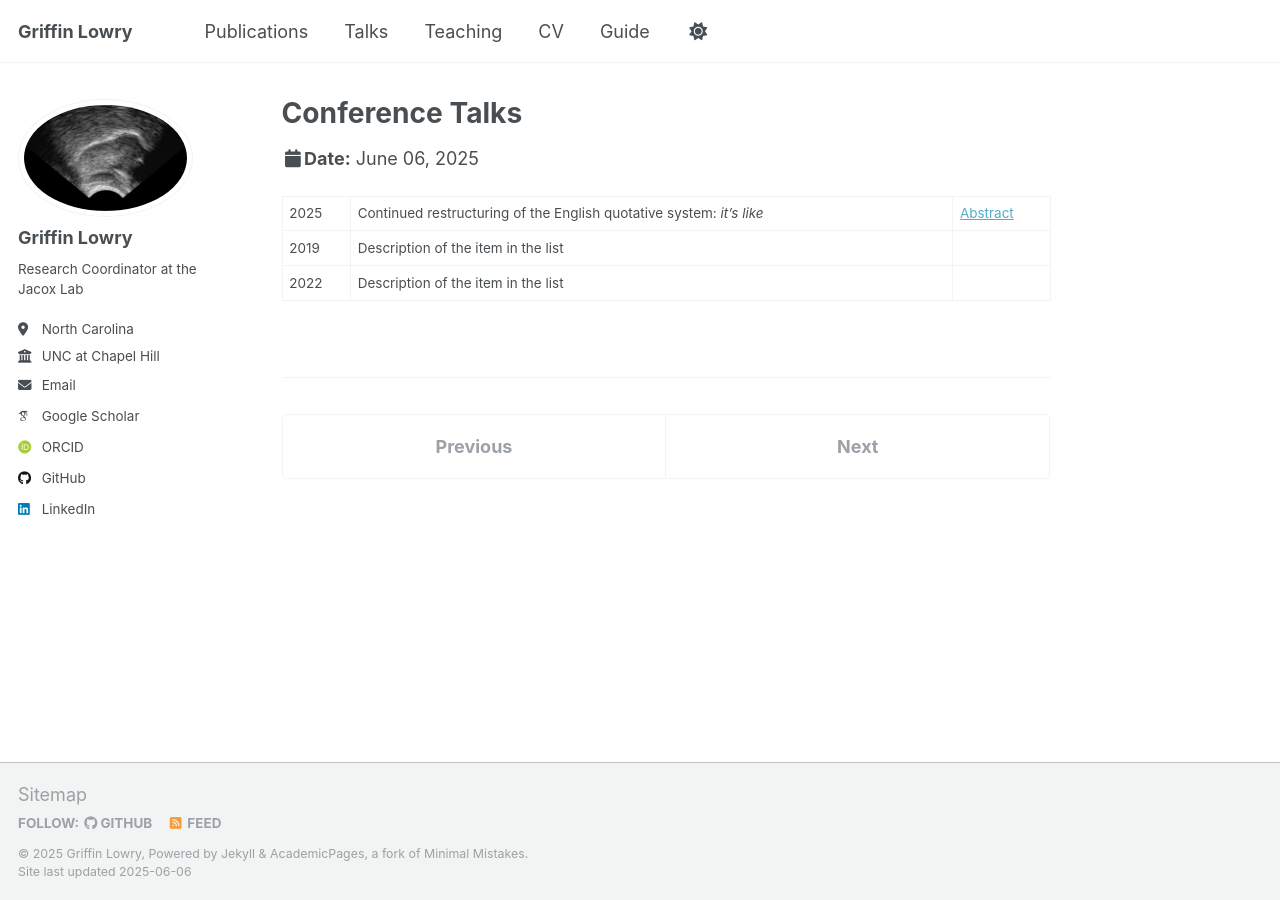
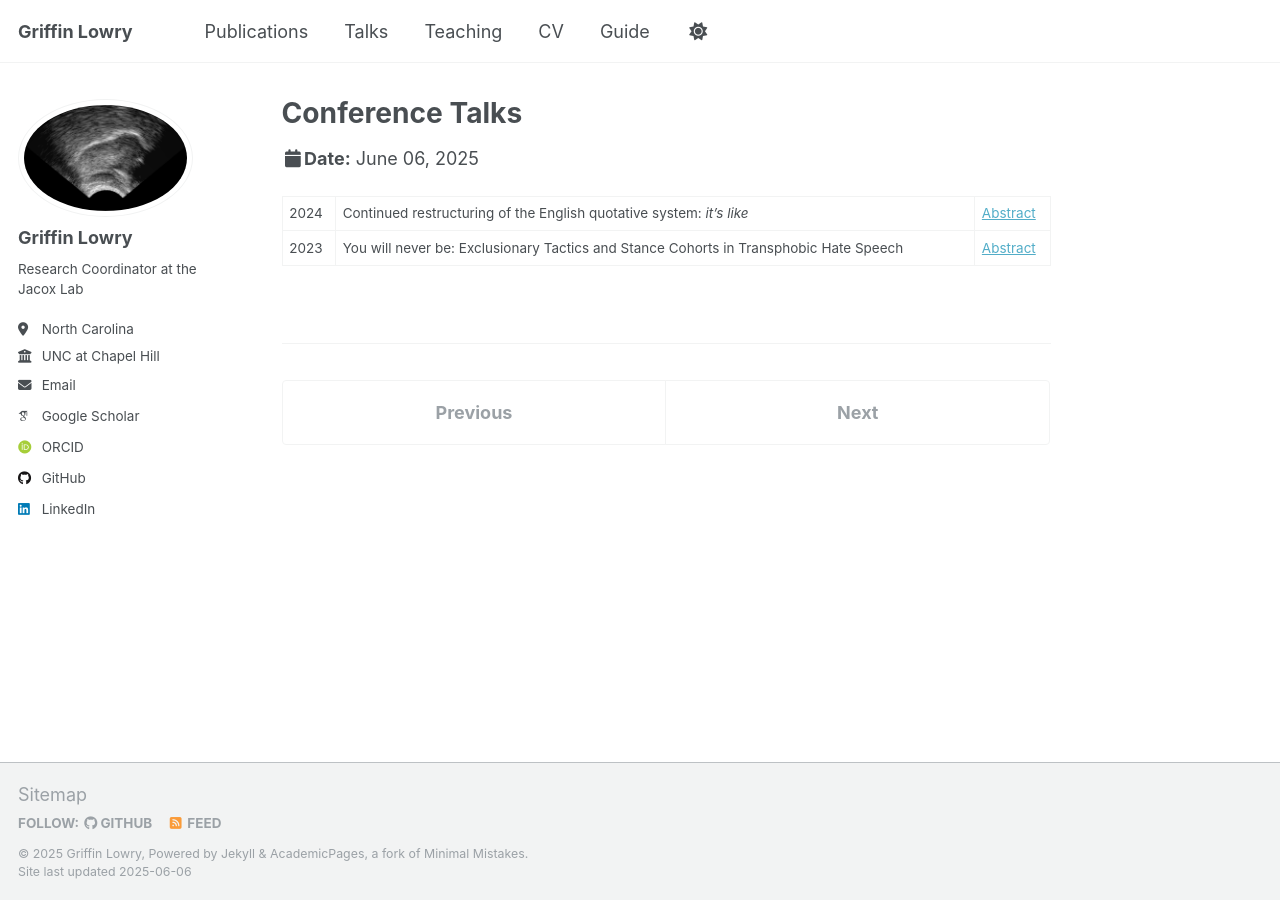
Before and after one commit to griffinlowry/griffinlowry.github.io, a Jekyll site: the page built from _talks/conference_talks.md, in a window 1280 px wide. Built offline with Jekyll 4.4.1, drawn with Linux system fonts in a browser that asks for light colours; some web fonts are replaced.

Commit message:
Update conference_talks.md

```diff
--- a/_talks/conference_talks.md
+++ b/_talks/conference_talks.md
@@ -4,7 +4,5 @@ collection: talks
 type: "Poster"
 permalink: /talks/conference_talks
 ---
-|----------|
-| 2025   | Continued restructuring of the English quotative system: *it's like*| [Abstract](https://griffinlowry.github.io/files/abstract_nwav_like.pdf) |
-| 2019   | Description of the item in the list                          |
-| 2022   | Description of the item in the list                          |
+| 2024   | Continued restructuring of the English quotative system: *it's like*| [Abstract](https://griffinlowry.github.io/files/abstract_nwav_like.pdf) |
+| 2023   | You will never be: Exclusionary Tactics and Stance Cohorts in Transphobic Hate Speech| [Abstract]()
```
